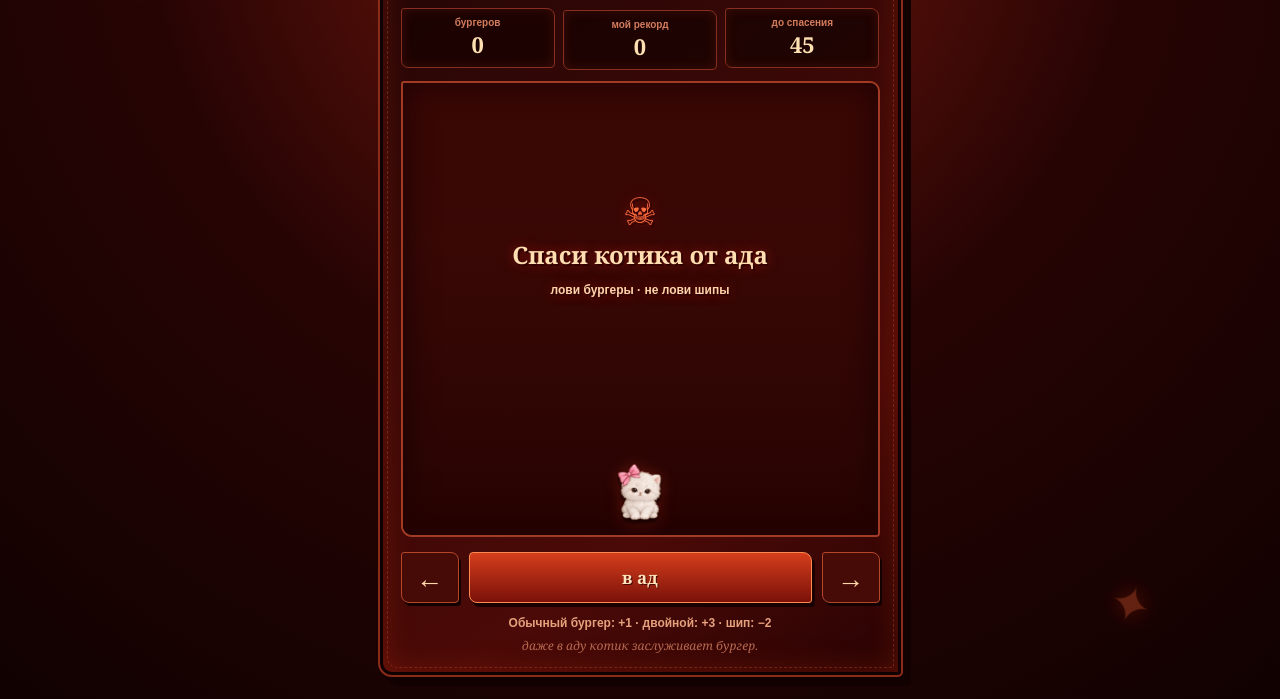
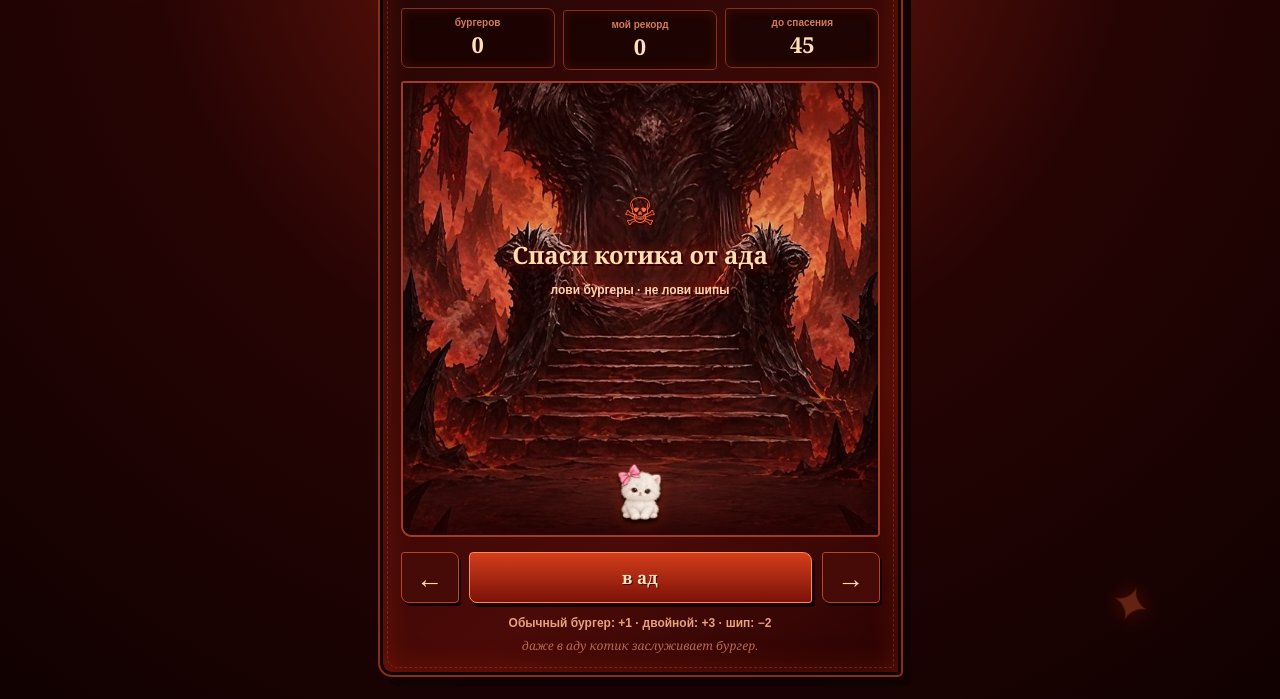
Before and after one commit to your0kk/cat-star-game, a plain HTML site: page index.html in a window 1280 px wide. Shown: the part 107-806 px from the top of the page. Drawn offline with Linux system fonts and the light colour scheme.

Commit message:
Подключил адский фон

```diff
--- a/style.css
+++ b/style.css
@@ -64,7 +64,7 @@ h1 { color: #ffe0b3; font-size: clamp(28px, 6vw, 39px); }
 .stat span { display: block; color: #d27c5c; font-family: Arial, sans-serif; font-size: 10px; font-weight: 700; }
 .stat strong { display: block; margin-top: 1px; color: #ffe0b3; font-size: 22px; }
 
-.game-area { position: relative; height: min(57vh, 475px); min-height: 355px; overflow: hidden; border: 2px solid #a23b24; border-radius: 3px 10px 4px 11px; outline: none; background: #3b0805 url("hell-throne-background.png") center center / cover no-repeat; touch-action: none; box-shadow: inset 0 0 33px #100000cc; }
+.game-area { position: relative; height: min(57vh, 475px); min-height: 355px; overflow: hidden; border: 2px solid #a23b24; border-radius: 3px 10px 4px 11px; outline: none; background: #3b0805 url("hell-throne-background.jpg") center center / cover no-repeat; touch-action: none; box-shadow: inset 0 0 33px #100000cc; }
 .game-area:focus { border-color: #ff8551; }
 .game-area::before { position: absolute; z-index: 1; inset: 0; content: ""; background: linear-gradient(to bottom, #32000036 0%, #11000010 36%, #14000083 100%); pointer-events: none; }
 .game-area::after { position: absolute; z-index: 1; right: 0; bottom: 0; left: 0; height: 18%; content: ""; background: linear-gradient(transparent, #250000ba); pointer-events: none; }
```
